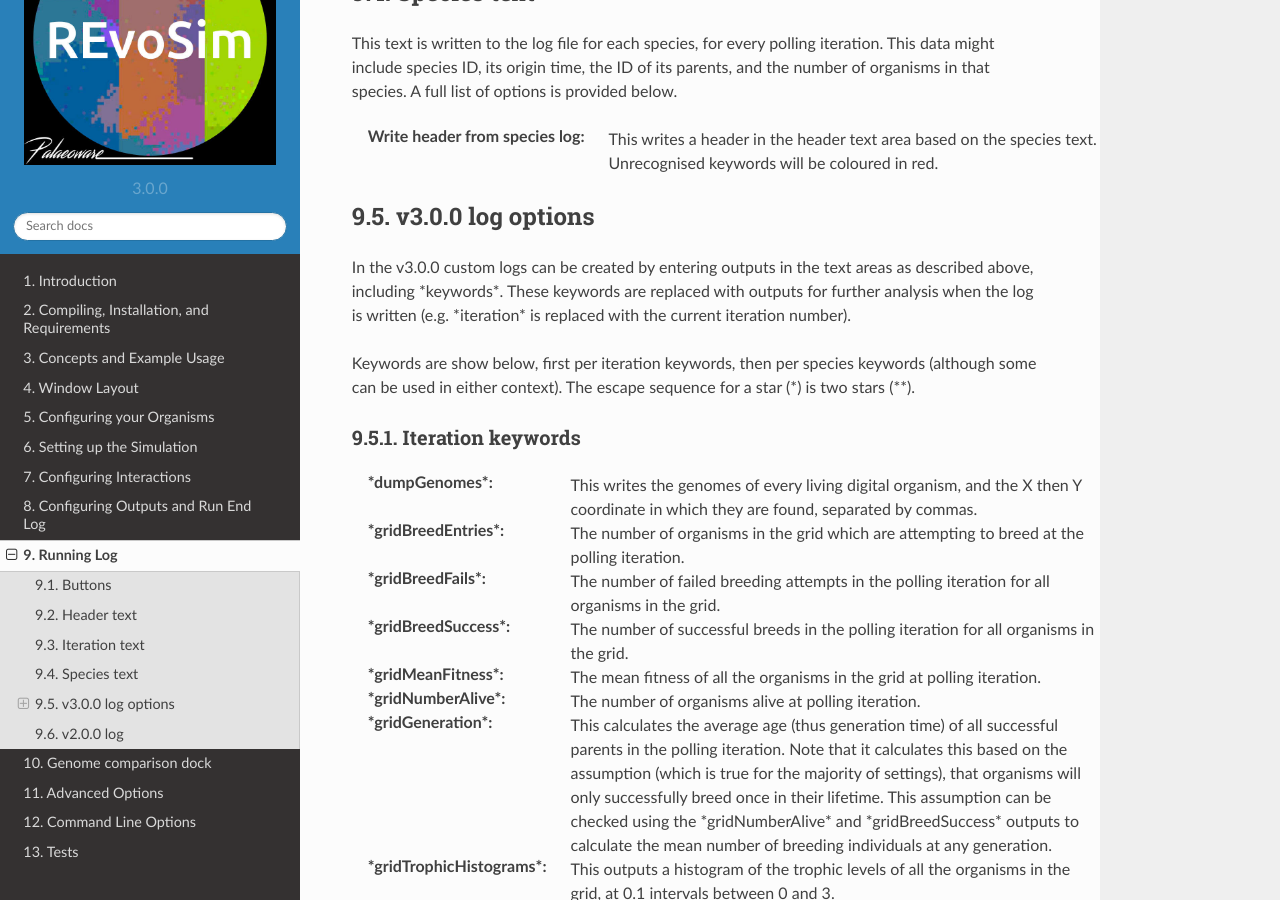
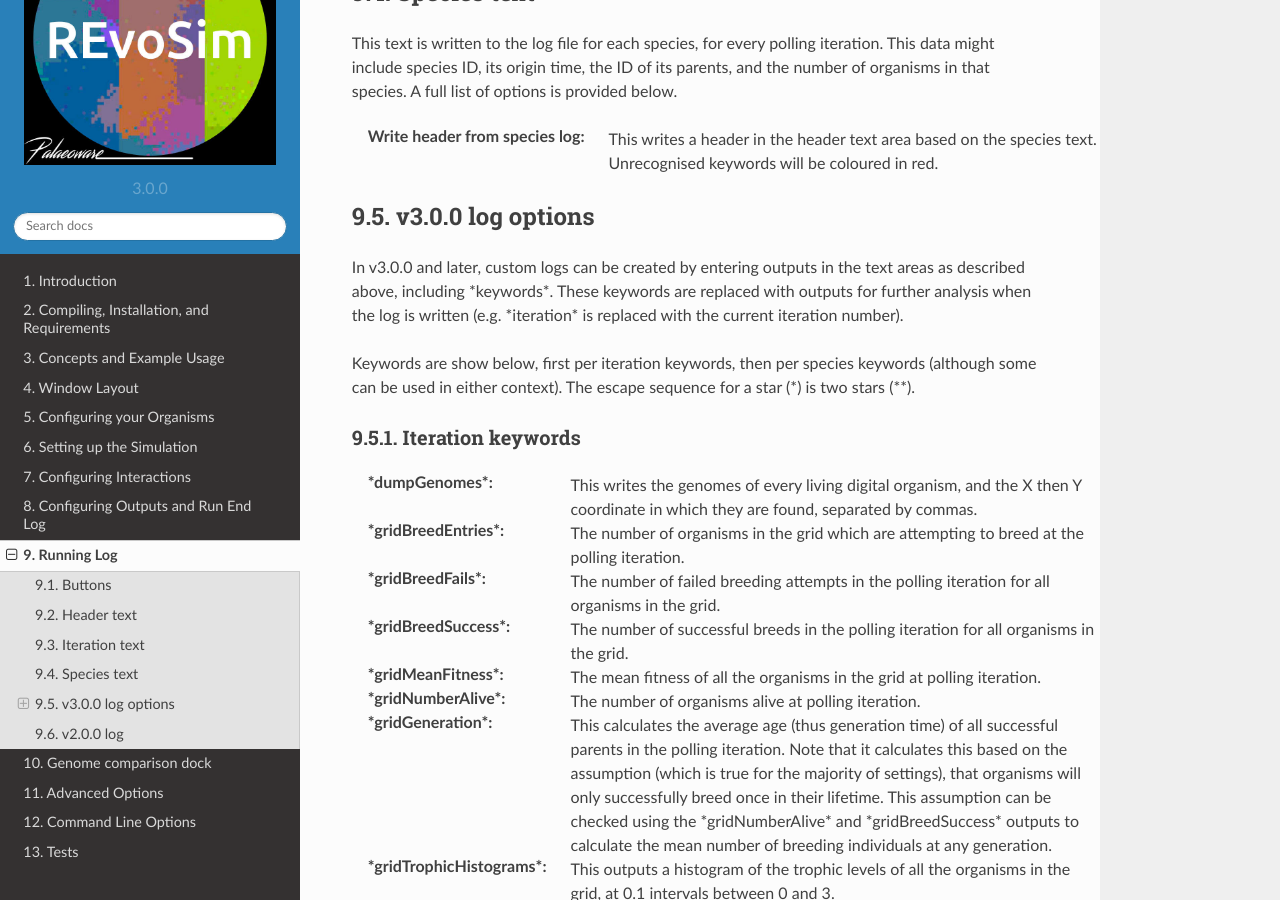
Before and after one commit to palaeoware/revosim, a Sphinx documentation site: the page built from revosim/docs/loggingsim.rst, in a window 1280 px wide and 900 px high, scrolled down 1120 px. Built offline with Sphinx 7.4.7 and the Read the Docs theme 2.0.0, drawn with Linux system fonts in a browser that asks for light colours.

Commit message:
update versin numbers as required

```diff
--- a/revosim/docs/loggingsim.rst
+++ b/revosim/docs/loggingsim.rst
@@ -42,7 +42,7 @@ This text is written to the log file for each species, for every polling iterati
 v3.0.0 log options
 ------------------
 
-In the v3.0.0 custom logs can be created by entering outputs in the text areas as described above, including \*keywords\*. These keywords are replaced with outputs for further analysis when the log is written (e.g. \*iteration\* is replaced with the current iteration number).
+In v3.0.0 and later, custom logs can be created by entering outputs in the text areas as described above, including \*keywords\*. These keywords are replaced with outputs for further analysis when the log is written (e.g. \*iteration\* is replaced with the current iteration number).
 
 Keywords are show below, first per iteration keywords, then per species keywords (although some can be used in either context). The escape sequence for a star (\*) is two stars (\*\*).
 
```
Also changed, not shown: README.md (+1 -2 lines), 2 other files.
